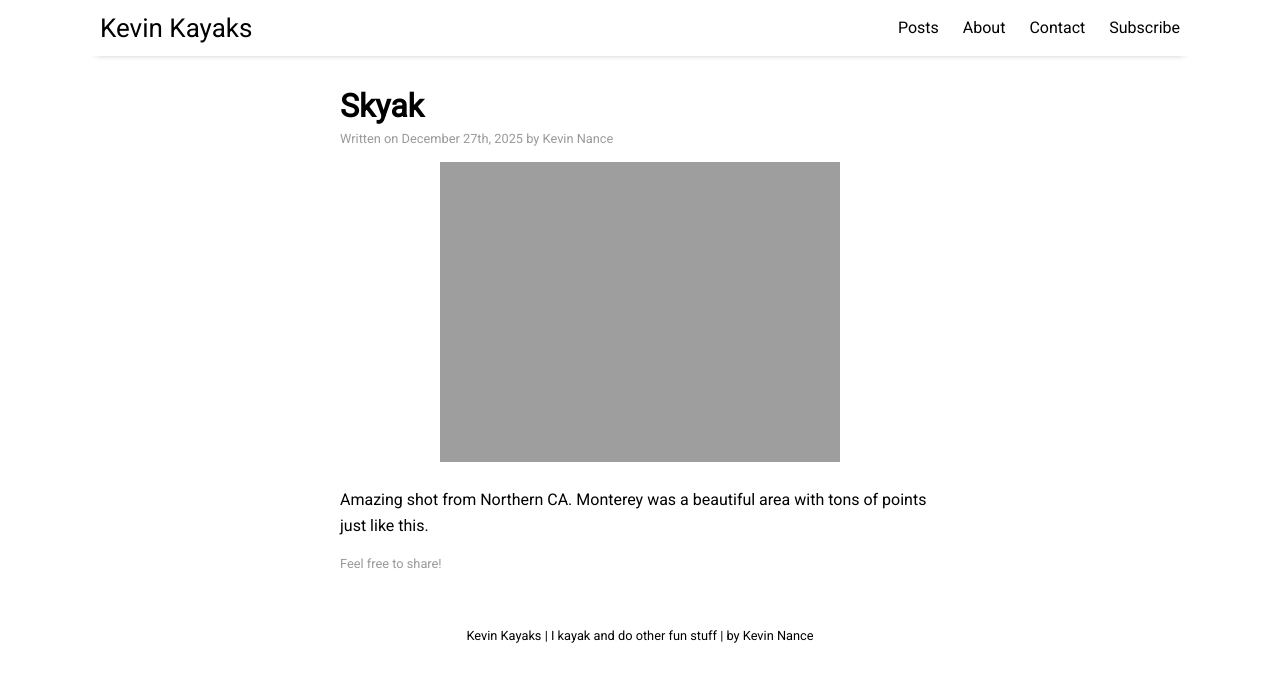
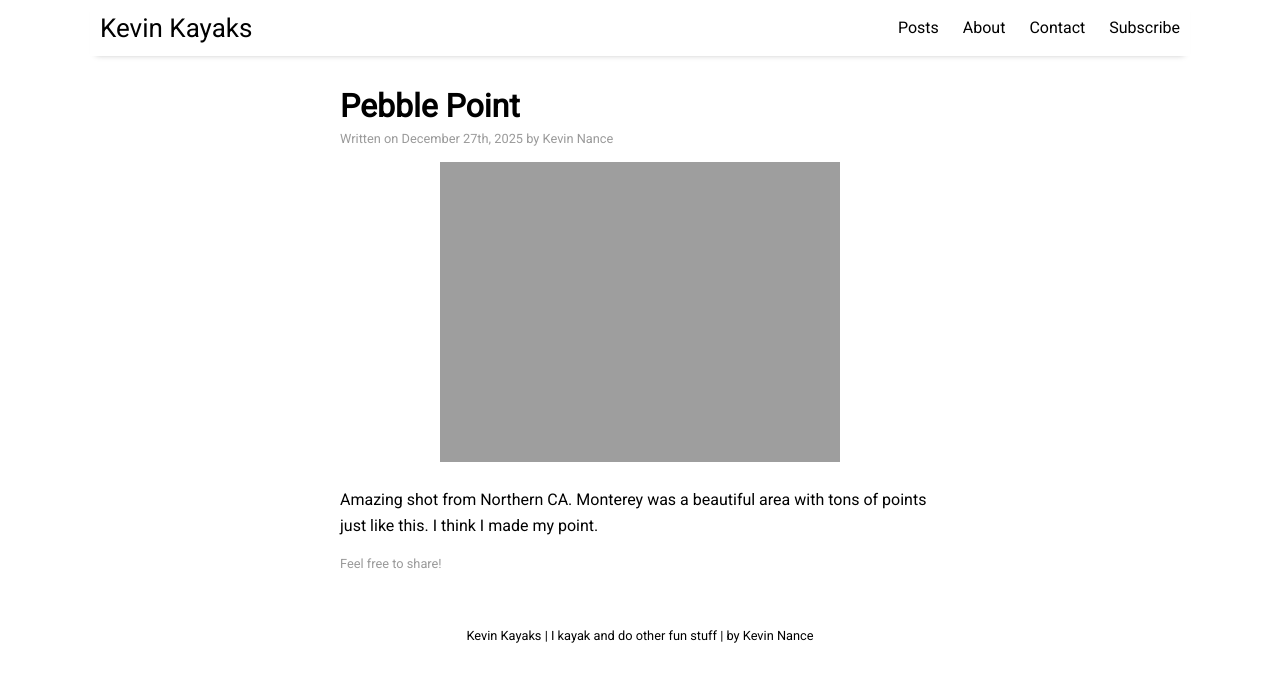
Before and after one commit to kevintnance/kevintnance.github.io, a Jekyll site: the page built from _posts/2025-12-27-Monterey.md, in a window 1280 px wide. Shown: the top 682 px of the page. Built offline with Jekyll 4.4.1, drawn with Linux system fonts in a browser that asks for light colours; nearby versions of some CDN libraries.

Commit message:
Fix name of last post

```diff
--- a/_posts/2025-12-27-Monterey.md
+++ b/_posts/2025-12-27-Monterey.md
@@ -1,10 +1,10 @@
 ---
 layout: post
-title: "Skyak"
+title: "Pebble Point"
 author: "Kevin Nance"
 categories: posts
 tags: [posts]
 image: playa.jpeg
 ---
 
-Amazing shot from Northern CA. Monterey was a beautiful area with tons of points just like this.
+Amazing shot from Northern CA. Monterey was a beautiful area with tons of points just like this. I think I made my point.
```
